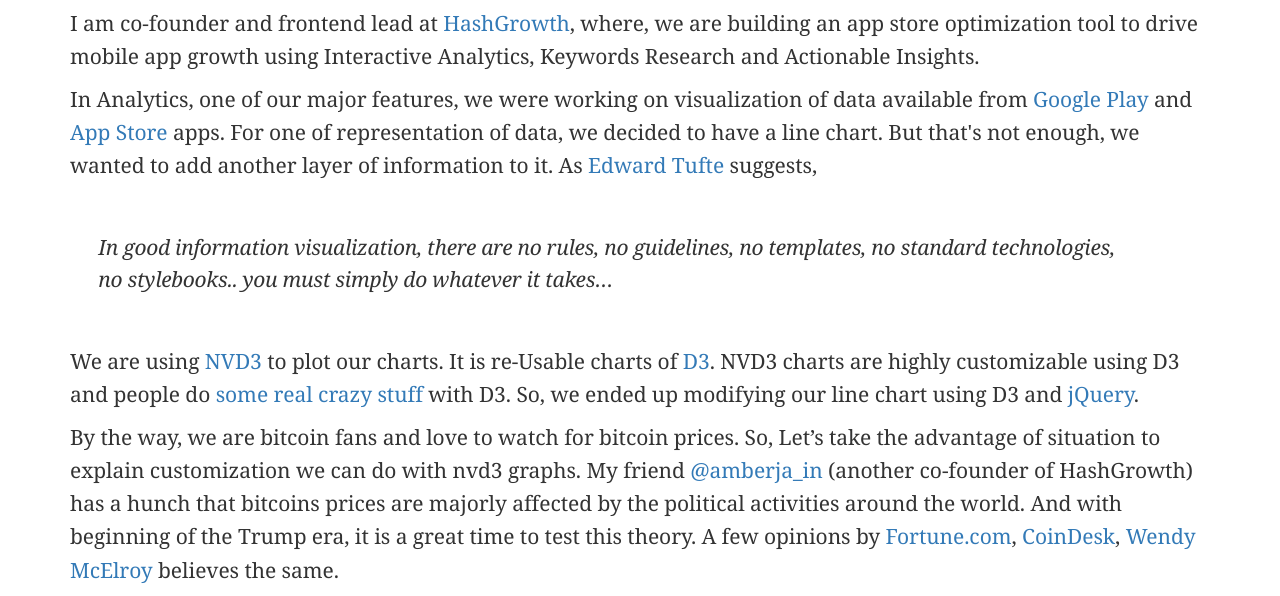
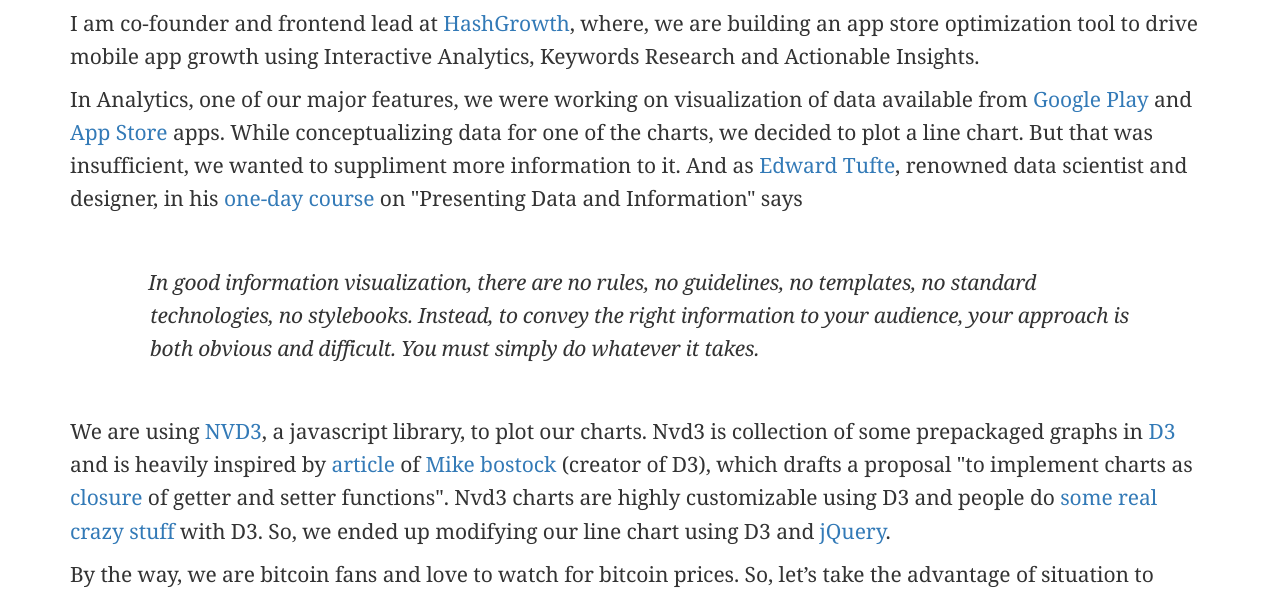
Before and after one commit to adishap/adishap.github.io, a plain HTML site: page nvd3_tut.html in a window 1280 px wide. Shown: the part 137-733 px from the top of the page. Drawn offline with Linux system fonts and the light colour scheme.

Commit message:
WIP nvd3 blog post

```diff
--- a/nvd3_tut.html
+++ b/nvd3_tut.html
@@ -37,16 +37,19 @@
             I am co-founder and frontend lead at <a href="http://beta.hashgrowth.com">HashGrowth</a>, where, we are building an app store optimization tool to drive mobile app growth using Interactive Analytics, Keywords Research and Actionable Insights.
         </p>
         <div>
-            In Analytics, one of our major features, we were working on visualization of data available from <a href="http://play.google.com/">Google Play</a> and <a href="https://itunes.apple.com/in/genre/ios/id36?mt=8">App Store</a> apps. For one of representation of data, we decided to have a line chart. But that's not enough, we wanted to add another layer of information to it. As <a href="https://www.edwardtufte.com/tufte/">Edward Tufte</a> suggests,
-            <div class="left-align qoute">
-                In good information visualization, there are no rules, no guidelines, no templates, no standard technologies, no stylebooks.. you must simply do whatever it takes…
+            In Analytics, one of our major features, we were working on visualization of data available from <a href="http://play.google.com/">Google Play</a> and <a href="https://itunes.apple.com/in/genre/ios/id36?mt=8">App Store</a> apps. While conceptualizing data for one of the charts, we decided to plot a line chart. But that was insufficient, we wanted to suppliment more information to it. And as <a href="https://www.edwardtufte.com/tufte/">Edward Tufte</a>, renowned data scientist and designer, in his <a href="https://www.edwardtufte.com/tufte/courses">one-day course</a> on "Presenting Data and Information" says
+            <div class="left-align">
+                <span class=" qoute">
+                In good information visualization, there are no rules, no guidelines, no templates, no standard technologies, no stylebooks. Instead, to convey the right information to your audience, your approach is both obvious and difficult. You must simply do whatever it takes.
+                </span>
+                <br>
             </div>
         </div>
         <p>
-            We are using <a href="http://nvd3.org/">NVD3</a> to plot our charts. It is re-Usable charts of <a href="https://d3js.org/">D3</a>. NVD3 charts are highly customizable using D3 and people do <a href="http://ghv.artzub.com/#repo=d3&climit=100&user=mbostock">some</a> <a href="https://www.visualcinnamon.com/babynamesus">real</a> <a href="http://wenchaojiang.github.io/d3game/">crazy</a> <a href="http://bertranddechoux.github.io/d3js-sandbox/mower-demo/index.html">stuff</a> with D3. So, we ended up modifying our line chart using D3 and <a href="https://jquery.com/">jQuery</a>.
+            We are using <a href="http://nvd3.org/">NVD3</a>, a javascript library, to plot our charts. Nvd3 is collection of some prepackaged graphs in <a href="https://d3js.org/">D3</a> and is heavily inspired by <a href="https://bost.ocks.org/mike/chart/">article</a> of <a href="https://twitter.com/mbostock/">Mike bostock </a>(creator of D3), which drafts a proposal "to implement charts as <a href="https://developer.mozilla.org/en/docs/Web/JavaScript/Closures">closure</a> of getter and setter functions". Nvd3 charts are highly customizable using D3 and people do <a href="http://ghv.artzub.com/#repo=d3&climit=100&user=mbostock">some</a> <a href="https://www.visualcinnamon.com/babynamesus">real</a> <a href="http://wenchaojiang.github.io/d3game/">crazy</a> <a href="http://bertranddechoux.github.io/d3js-sandbox/mower-demo/index.html">stuff</a> with D3. So, we ended up modifying our line chart using D3 and <a href="https://jquery.com/">jQuery</a>.
         </p>
         <p>
-            By the way, we are bitcoin fans and love to watch for bitcoin prices. So, Let’s take the advantage of situation to explain customization we can do with nvd3 graphs. My friend <a href="https://twitter.com/amberja_in">@amberja_in</a> (another co-founder of HashGrowth) has a hunch that bitcoins prices are majorly affected by the political activities around the world. And with beginning of the Trump era, it is a great time to test this theory. A few opinions by <a href="http://www.newsbtc.com/2017/02/06/is-trump-driving-the-current-bitcoin-rally/">Fortune.com</a>, <a href="http://www.coindesk.com/bitcoin-blockchain-trump-go/">CoinDesk</a>, <a href="https://news.bitcoin.com/bitcoin-under-trump-including-a-states-rights-battle/">Wendy McElroy</a> believes the same.
+            By the way, we are bitcoin fans and love to watch for bitcoin prices. So, let’s take the advantage of situation to explain customization we can do with nvd3 graphs. My friend <a href="https://twitter.com/amberja_in">@amberja_in</a> (another co-founder of HashGrowth) has a hunch that bitcoins prices are majorly affected by the political activities around the world. And with beginning of the Trump era, it is a great time to test this theory. A few opinions by <a href="http://www.newsbtc.com/2017/02/06/is-trump-driving-the-current-bitcoin-rally/">Fortune.com</a>, <a href="http://www.coindesk.com/bitcoin-blockchain-trump-go/">CoinDesk</a>, <a href="https://news.bitcoin.com/bitcoin-under-trump-including-a-states-rights-battle/">Wendy McElroy</a> believes the same.
         </p>
         <div id="chart">
             <svg></svg>
```
Also changed, not shown: skeleton.html (+10 -2 lines).
